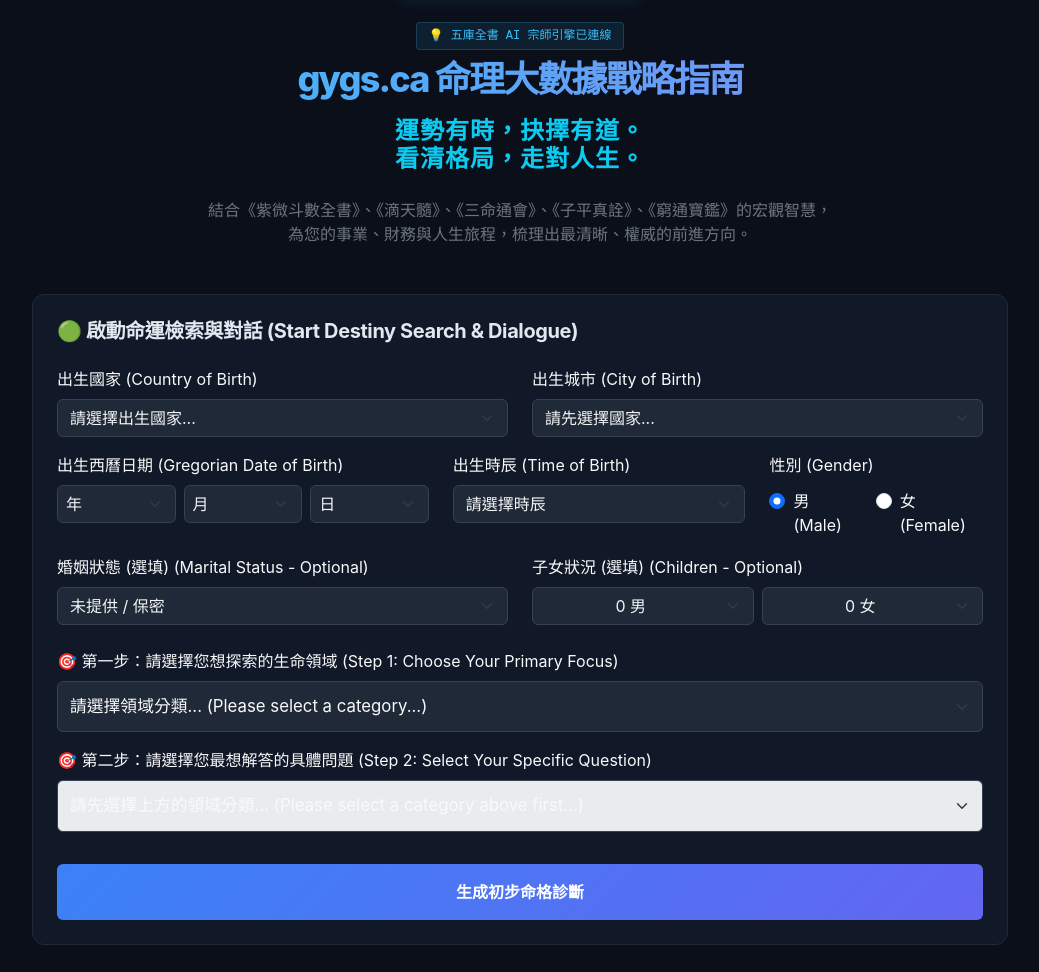
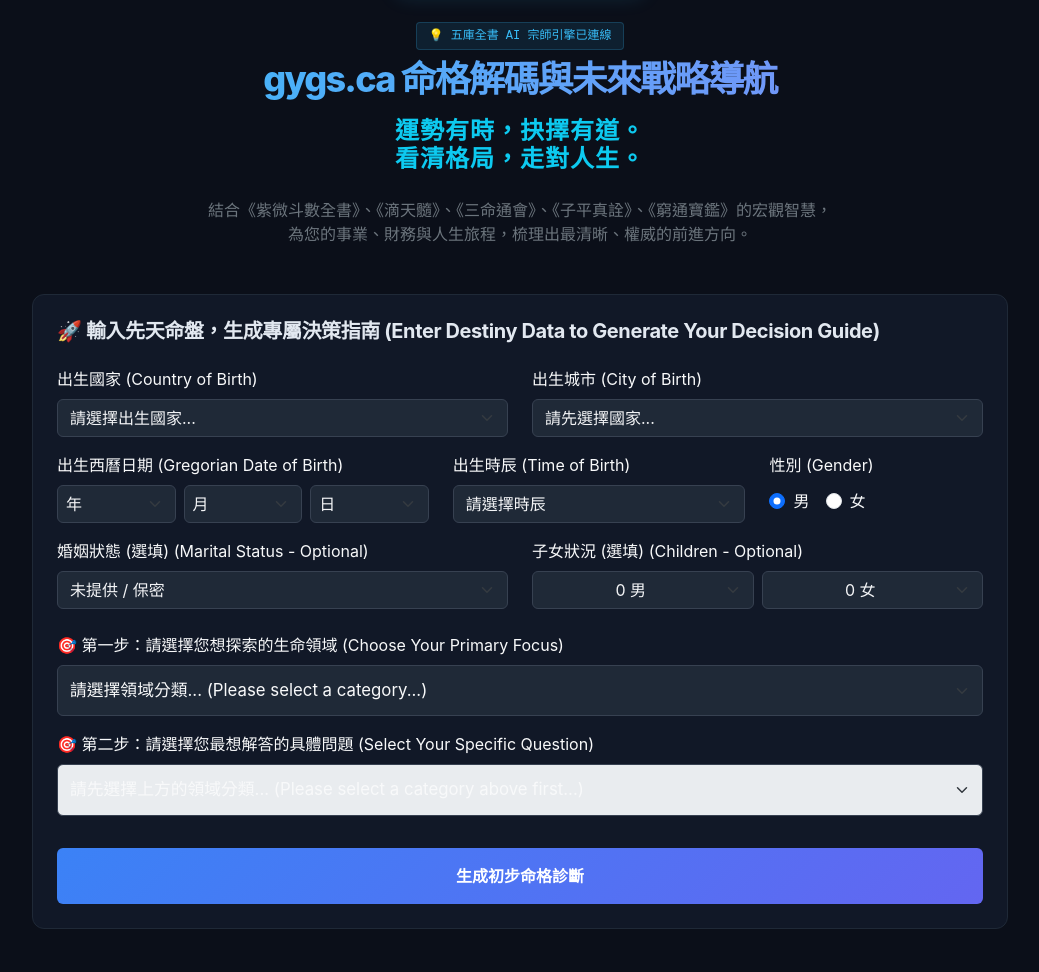
Before and after one commit to alexkynn/gygs.ca, a website: page index.html in a window 1280 px wide. Shown: the part 239-1211 px from the top of the page, without its empty margins (120-1159 px from the left). Drawn offline with nearby package versions, Linux system fonts and the light colour scheme.

Commit message:
Add files via upload

```diff
--- a/index.html
+++ b/index.html
@@ -132,7 +132,7 @@
             <img src="gygs_galaxy_logo.png?v=1.0" alt="gygs.ca Galaxy Logo" class="logo-img img-fluid">
         </div>
         <div class="badge-soft-launch mb-2">💡 五庫全書 AI 宗師引擎已連線</div>
-        <h1 class="main-title mb-3">gygs.ca 命理大數據戰略指南</h1>
+        <h1 class="main-title mb-3">gygs.ca 命格解碼與未來戰略導航</h1>
         <h4 class="text-info fw-bold mb-4" style="letter-spacing: 1px;">運勢有時，抉擇有道。<br>看清格局，走對人生。</h4>
         <p class="text-secondary">
             結合《紫微斗數全書》、《滴天髓》、《三命通會》、《子平真詮》、《窮通寶鑑》的宏觀智慧，<br>為您的事業、財務與人生旅程，梳理出最清晰、權威的前進方向。
@@ -142,7 +142,7 @@
     <div class="row mb-5">
         <div class="col-12">
             <div class="engine-box p-4">
-                <h3 class="box-title mb-4">🟢 啟動命運檢索與對話 (Start Destiny Search & Dialogue)</h3>
+                <h3 class="box-title mb-4">🚀 輸入先天命盤，生成專屬決策指南 (Enter Destiny Data to Generate Your Decision Guide)</h3>
 
                 <form id="ask-chart-form" onsubmit="event.preventDefault();" autocomplete="off">
                     <div class="row">
@@ -211,11 +211,11 @@
                             <div class="d-flex gap-3 pt-1">
                                 <div class="form-check">
                                     <input class="form-check-input" type="radio" name="gender" id="gender-male" value="male" checked>
-                                    <label class="form-check-label text-light" for="gender-male">男 (Male)</label>
+                                    <label class="form-check-label text-light" for="gender-male">男</label>
                                 </div>
                                 <div class="form-check">
                                     <input class="form-check-input" type="radio" name="gender" id="gender-female" value="female">
-                                    <label class="form-check-label text-light" for="gender-female">女 (Female)</label>
+                                    <label class="form-check-label text-light" for="gender-female">女</label>
                                 </div>
                             </div>
                         </div>
@@ -266,7 +266,7 @@
 
                     <!-- 🟢 動態雙層熱門命理問題選單 -->
                     <div class="mb-4 mt-4">
-                        <label for="questionCategory" class="form-label text-light">🎯 第一步：請選擇您想探索的生命領域 (Step 1: Choose Your Primary Focus)</label>
+                        <label for="questionCategory" class="form-label text-light">🎯 第一步：請選擇您想探索的生命領域 (Choose Your Primary Focus)</label>
                         <select id="questionCategory" required class="form-select text-light mb-3" style="padding: 12px; font-size: 1.05rem;">
                             <option value="" disabled selected>請選擇領域分類... (Please select a category...)</option>
                             <option value="career">💼 職涯與事業發展 (Career & Business)</option>
@@ -277,7 +277,7 @@
                             <option value="timing">⏳ 流年時機與重大抉擇 (Personal Growth & Timing)</option>
                         </select>
 
-                        <label for="question" class="form-label text-light">🎯 第二步：請選擇您最想解答的具體問題 (Step 2: Select Your Specific Question)</label>
+                        <label for="question" class="form-label text-light">🎯 第二步：請選擇您最想解答的具體問題 (Select Your Specific Question)</label>
                         <select id="question" required class="form-select text-light" style="padding: 12px; font-size: 1.05rem;" disabled>
                             <option value="" disabled selected>請先選擇上方的領域分類... (Please select a category above first...)</option>
                         </select>
@@ -299,7 +299,7 @@
                         <p class="text-secondary small mb-4">大師將為您調閱《滴天髓》、《三命通會》、《子平真詮》、《窮通寶鑑》、《紫微斗數全書》進行五書合參深度推演，為您的專屬問題提供極度精密的避險與進攻戰略。</p>
 
                         <div class="mb-3 text-start">
-                            <label for="checkout-email" class="form-label text-light small">請輸入接收 PDF/Email 報告的信箱 (Email to receive full report)：</label>
+                            <label for="checkout-email" class="form-label text-light small">請輸入接收 PDF/Email 報告的信箱：</label>
                             <input type="email" id="checkout-email" class="form-control py-3 bg-dark border-secondary text-light" placeholder="your@email.com" required>
                         </div>
 
```
